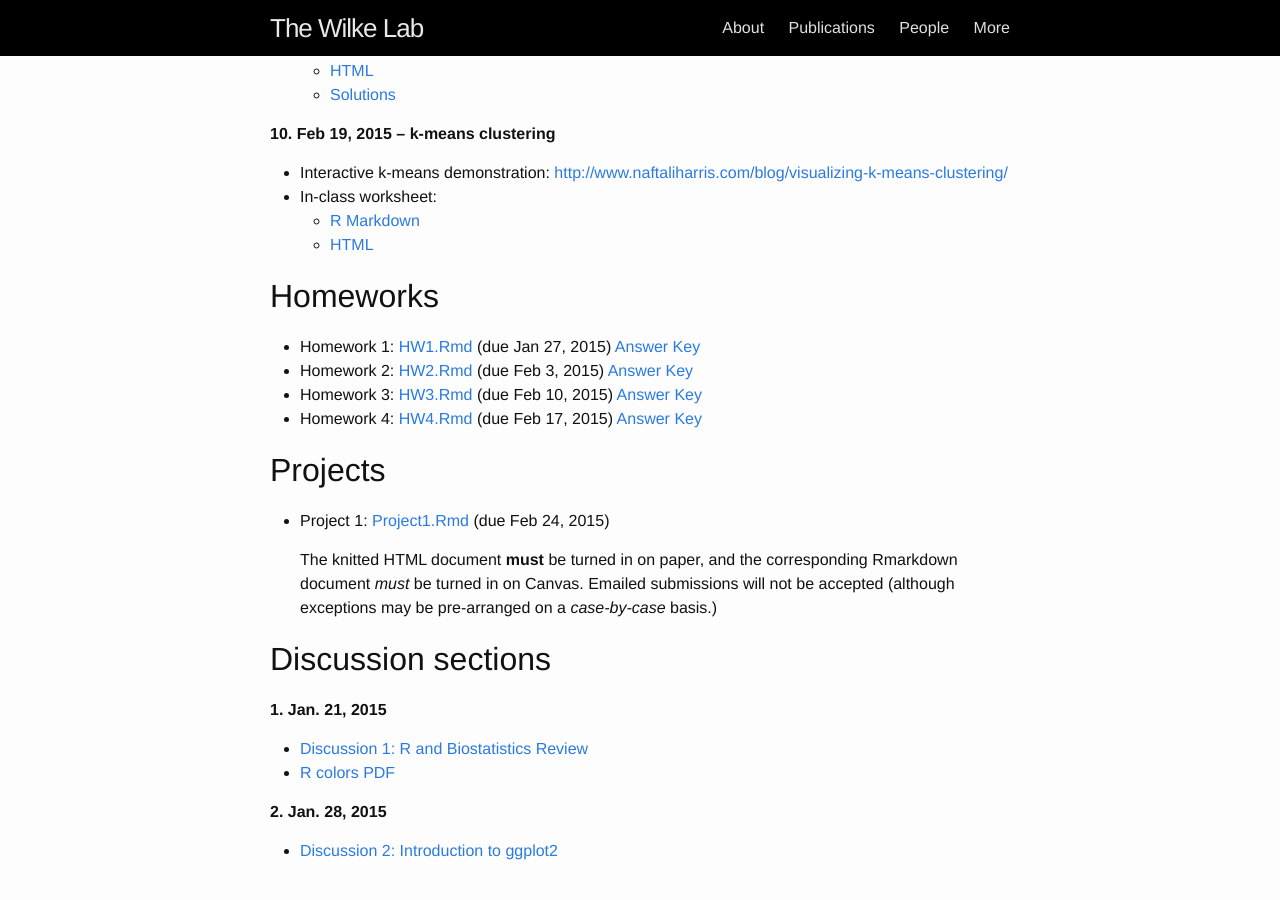
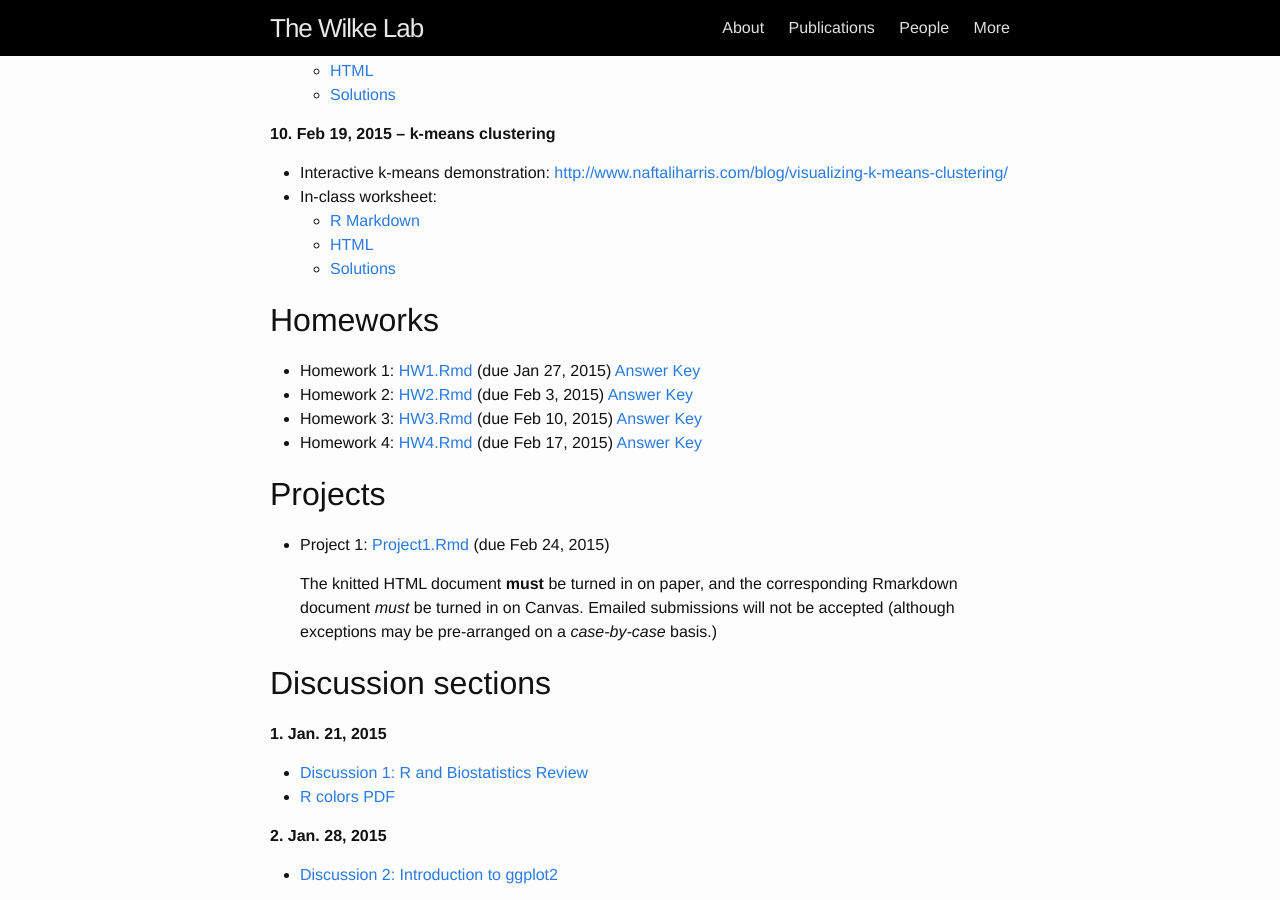
Before and after one commit to wilkelab/wilkelab.github.io.archive_sep_2020, a Jekyll site: the page built from classes/SDS348_spring_2015.md, in a window 1280 px wide and 900 px high, scrolled down 2121 px. Built offline with Jekyll 4.4.1, drawn with Linux system fonts in a browser that asks for light colours.

Commit message:
solutions.

```diff
--- a/classes/SDS348_spring_2015.md
+++ b/classes/SDS348_spring_2015.md
@@ -101,6 +101,8 @@ Syllabus and schedule: [SDS348_syllabus_spring2015.pdf](/classes/SDS348/SDS348_s
 * In-class worksheet:
     - [R Markdown](/classes/SDS348/2015_spring_worksheets/class10.Rmd)
     - [HTML](/classes/SDS348/2015_spring_worksheets/class10.html)
+    - [Solutions](/classes/SDS348/2015_spring_worksheets/class10_solutions.html)
+
 
 
 ## Homeworks
```
